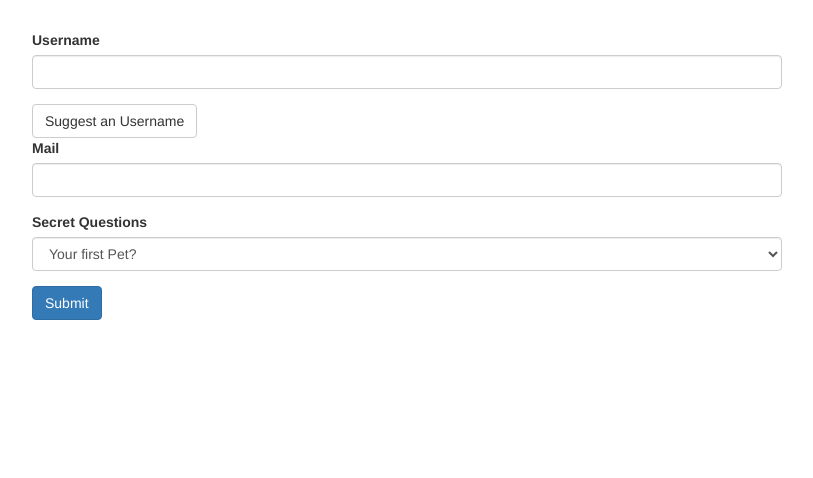
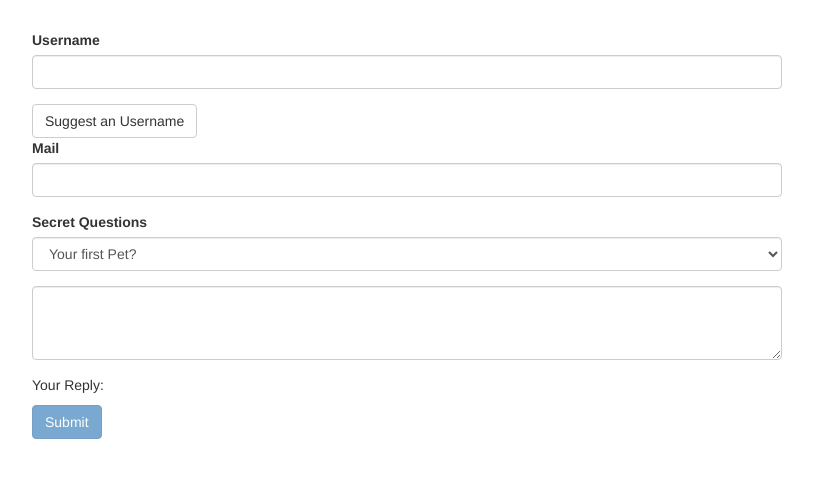
Before and after one commit to muhyasin89/complete_angular, an Angular app: page / in a window 1280 px wide. Shown: the top 478 px of the page, without its empty margins (233-1046 px from the left). Built offline with nearby package versions, Linux system fonts and the light colour scheme.

Commit message:
[angular-form/default]add angular form

```diff
--- a/angular.json
+++ b/angular.json
@@ -98,5 +98,8 @@
         }
       }
     }
+  },
+  "cli": {
+    "analytics": false
   }
 }
--- a/src/app/app.component.css
+++ b/src/app/app.component.css
@@ -1,3 +1,7 @@
 .container {
   margin-top: 30px;
 }
+
+input.ng-invalid.ng-touched{
+  border: 1px solid red;
+}
--- a/src/app/app.component.html
+++ b/src/app/app.component.html
@@ -1,26 +1,38 @@
 <div class="container">
   <div class="row">
     <div class="col-xs-12 col-sm-10 col-md-8 col-sm-offset-1 col-md-offset-2">
-      <form>
-        <div id="user-data">
+      <form (ngSubmit)="onSubmit()" #f="ngForm">
+        <div id="user-data"
+        ngModelGroup="userData"
+        #userData="ngModelGroup">
           <div class="form-group">
             <label for="username">Username</label>
-            <input type="text" id="username" class="form-control">
+            <input type="text" id="username" class="form-control" ngModel name="username" required>
+            <p *ngIf="">Please Enter a Valid Value</p>
           </div>
+
           <button class="btn btn-default" type="button">Suggest an Username</button>
           <div class="form-group">
             <label for="email">Mail</label>
-            <input type="email" id="email" class="form-control">
+            <input type="email" id="email" class="form-control" ngModel name="email" required email #email="ngModel">
+            <span class="help-block" *ngIf="!email.valid && email.touched">Please enter a valid email!</span>
           </div>
         </div>
+        <p *ngIf="!userData.valid && userData.touched">User Data is invalid!</p>
         <div class="form-group">
           <label for="secret">Secret Questions</label>
-          <select id="secret" class="form-control">
+          <select id="secret" class="form-control" [ngModel]="defaultQuestion" name="secret">
             <option value="pet">Your first Pet?</option>
             <option value="teacher">Your first teacher?</option>
           </select>
         </div>
-        <button class="btn btn-primary" type="submit">Submit</button>
+        <div class="form-group">
+          <textarea name="questionAnswer" rows="3" [(ngModel)]="answer" class="form-control"></textarea>
+        </div>
+        <p>Your Reply: {{ answer}}</p>
+        <button class="btn btn-primary"
+          [disabled]="!f.valid"
+        type="submit">Submit</button>
       </form>
     </div>
   </div>
--- a/src/app/app.component.ts
+++ b/src/app/app.component.ts
@@ -1,4 +1,5 @@
-import { Component } from '@angular/core';
+import { Component, ElementRef, ViewChild } from '@angular/core';
+import { NgForm } from '@angular/forms';
 
 @Component({
   selector: 'app-root',
@@ -6,7 +7,20 @@
   styleUrls: ['./app.component.css']
 })
 export class AppComponent {
+  @ViewChild('f') signupForm: NgForm;
+
+  defaultQuestion = 'pet';
+  answer='';
+
   suggestUserName() {
     const suggestedName = 'Superuser';
   }
+
+  // onSubmit(form: NgForm){
+  //   console.log(form);
+  // }
+
+  onSubmit(){
+    console.log(this.signupForm);
+  }
 }
```
